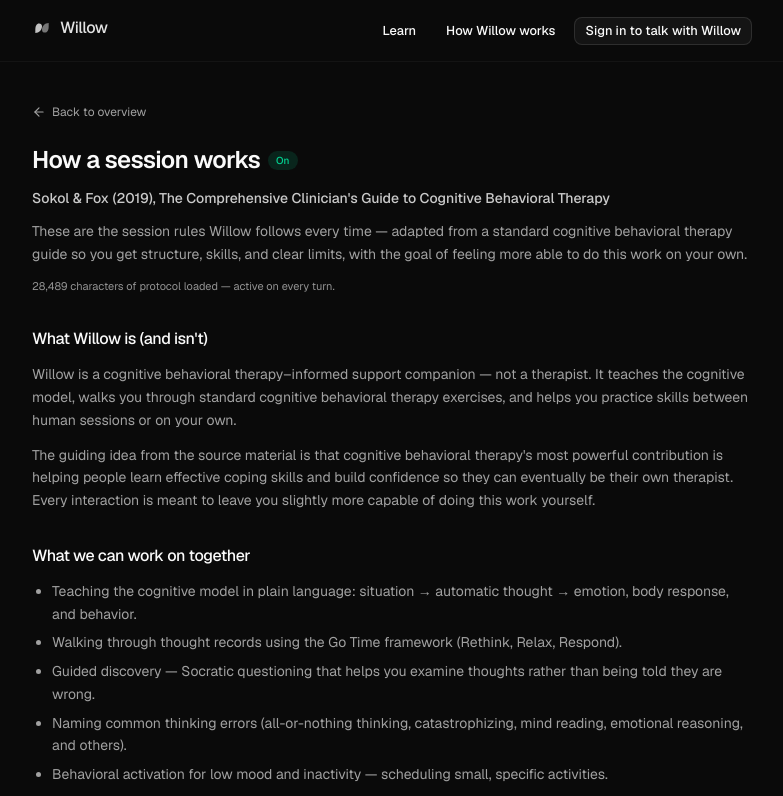
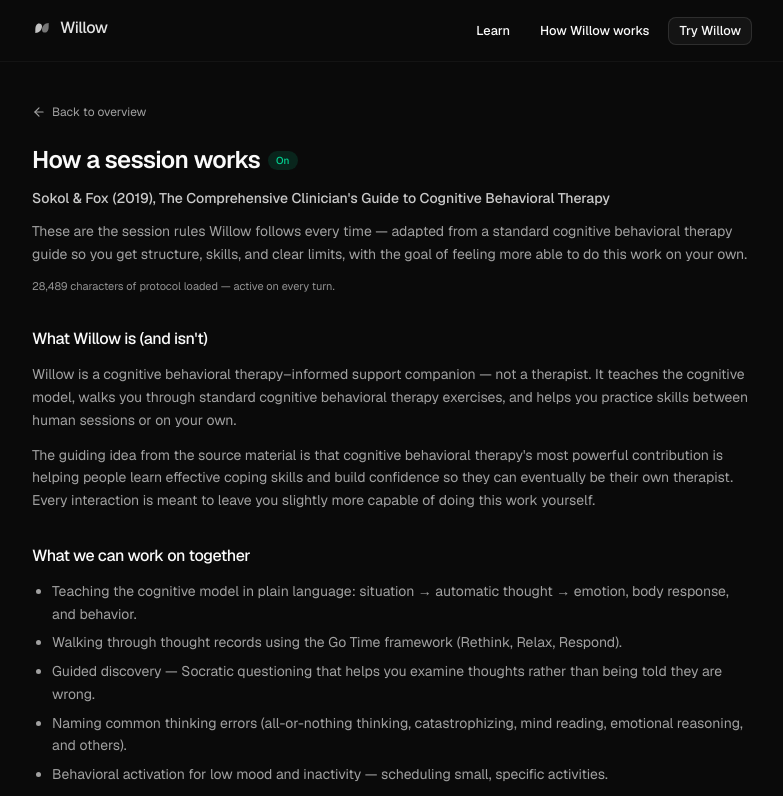
Before and after one commit to memari-majid/willow, a Next.js app in the folder web/: page /sources/cbt-protocol in a window 1280 px wide. Shown: the top 796 px of the page, without its empty margins (248-1031 px from the left). Built offline with nearby package versions, Linux system fonts and the light colour scheme; no server answers; the database is empty.

Commit message:
Upgrade Willow conversations to Sonnet 5.5

```diff
--- a/web/src/components/sources-page-shell.tsx
+++ b/web/src/components/sources-page-shell.tsx
@@ -30,7 +30,7 @@
               <Link href={HOW_WILLOW_WORKS.href}>{HOW_WILLOW_WORKS.navLabel}</Link>
             </Button>
             <Button asChild variant="outline" size="sm">
-              <Link href="/sign-in?callbackUrl=/chat">{WIKI_UI_COPY.signInCta}</Link>
+              <Link href="/demo">{WIKI_UI_COPY.tryWillowCta}</Link>
             </Button>
           </div>
         </div>
--- a/web/src/components/wiki/wiki-page-shell.tsx
+++ b/web/src/components/wiki/wiki-page-shell.tsx
@@ -30,7 +30,7 @@
               <Link href={HOW_WILLOW_WORKS.href}>{HOW_WILLOW_WORKS.navLabel}</Link>
             </Button>
             <Button asChild variant="outline" size="sm">
-              <Link href="/sign-in?callbackUrl=/chat">{WIKI_UI_COPY.signInCta}</Link>
+              <Link href="/demo">{WIKI_UI_COPY.tryWillowCta}</Link>
             </Button>
           </div>
         </div>
--- a/web/src/lib/ai/model.ts
+++ b/web/src/lib/ai/model.ts
@@ -19,7 +19,7 @@
 export const PRIMARY_MODEL = "openai/gpt-5.4" as const;
 
 /** Primary model for CBT companion conversations (via AI Gateway). */
-export const CBT_CONVERSATION_MODEL = "anthropic/claude-haiku-4.5" as const;
+export const CBT_CONVERSATION_MODEL = "anthropic/claude-sonnet-5.5" as const;
 
 /** Fast classifier for parallel safety assessment. */
 export const SAFETY_CLASSIFIER_MODEL = "anthropic/claude-haiku-4.5" as const;
@@ -31,8 +31,8 @@
  * Fallback models the gateway will try if the primary model is unavailable.
  */
 export const FALLBACK_MODELS = [
-  "anthropic/claude-sonnet-4.6",
-  "google/gemini-3-pro",
+  "anthropic/claude-sonnet-5",
+  PRIMARY_MODEL,
 ] as const;
 
 /**
--- a/web/src/lib/site-copy.ts
+++ b/web/src/lib/site-copy.ts
@@ -113,7 +113,7 @@
   draftBadge: "Draft — not clinically reviewed yet",
   passagesUnavailable:
     "We couldn't pull book excerpts right now. The summary above still follows the same source material.",
-  signInCta: "Sign in to talk with Willow",
+  tryWillowCta: "Try Willow",
 } as const;
 
 export const SOURCES_UI_COPY = {
```
Also changed, not shown: 2 other files (tests, documents, lock files or other folders).
